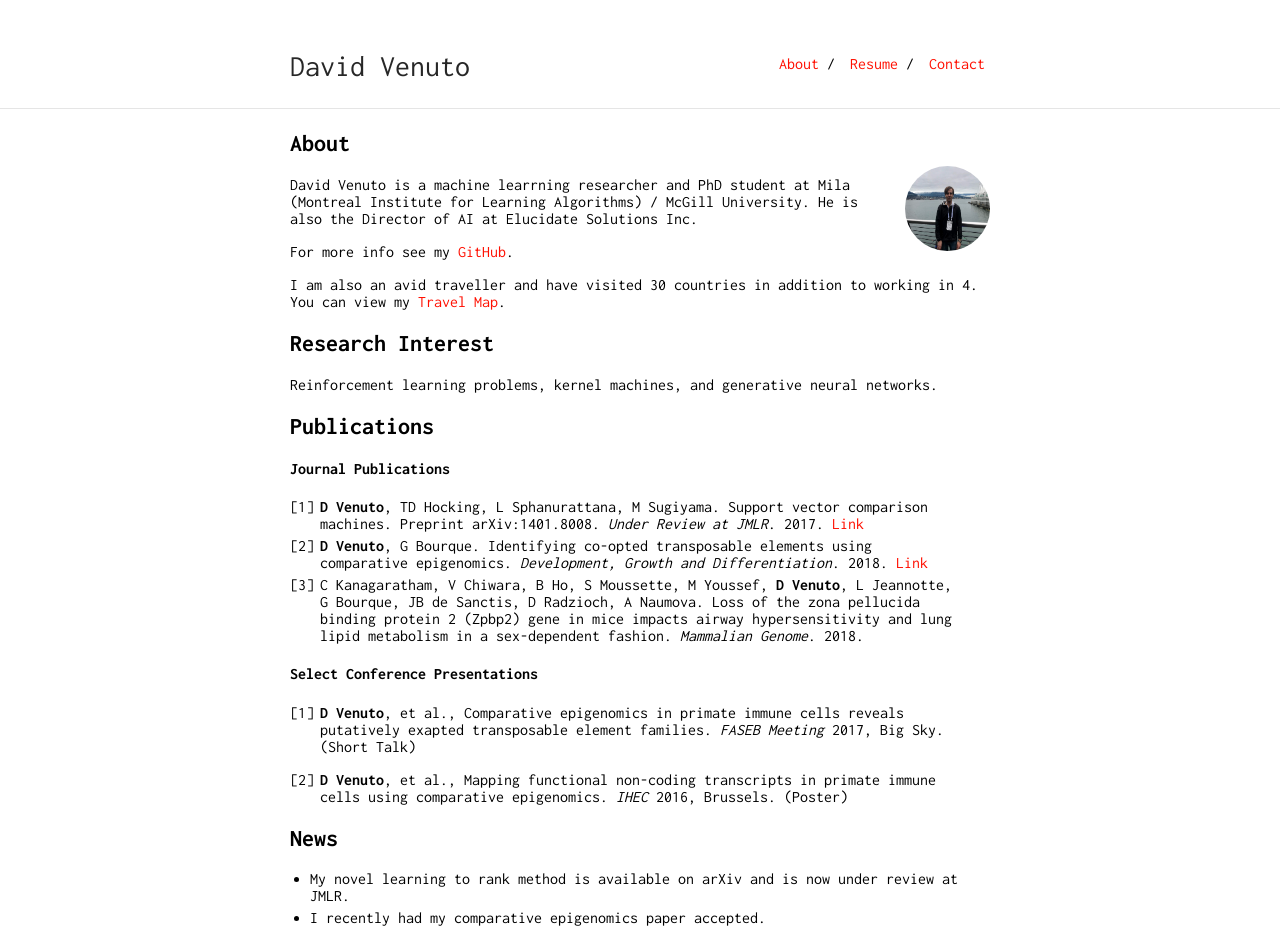
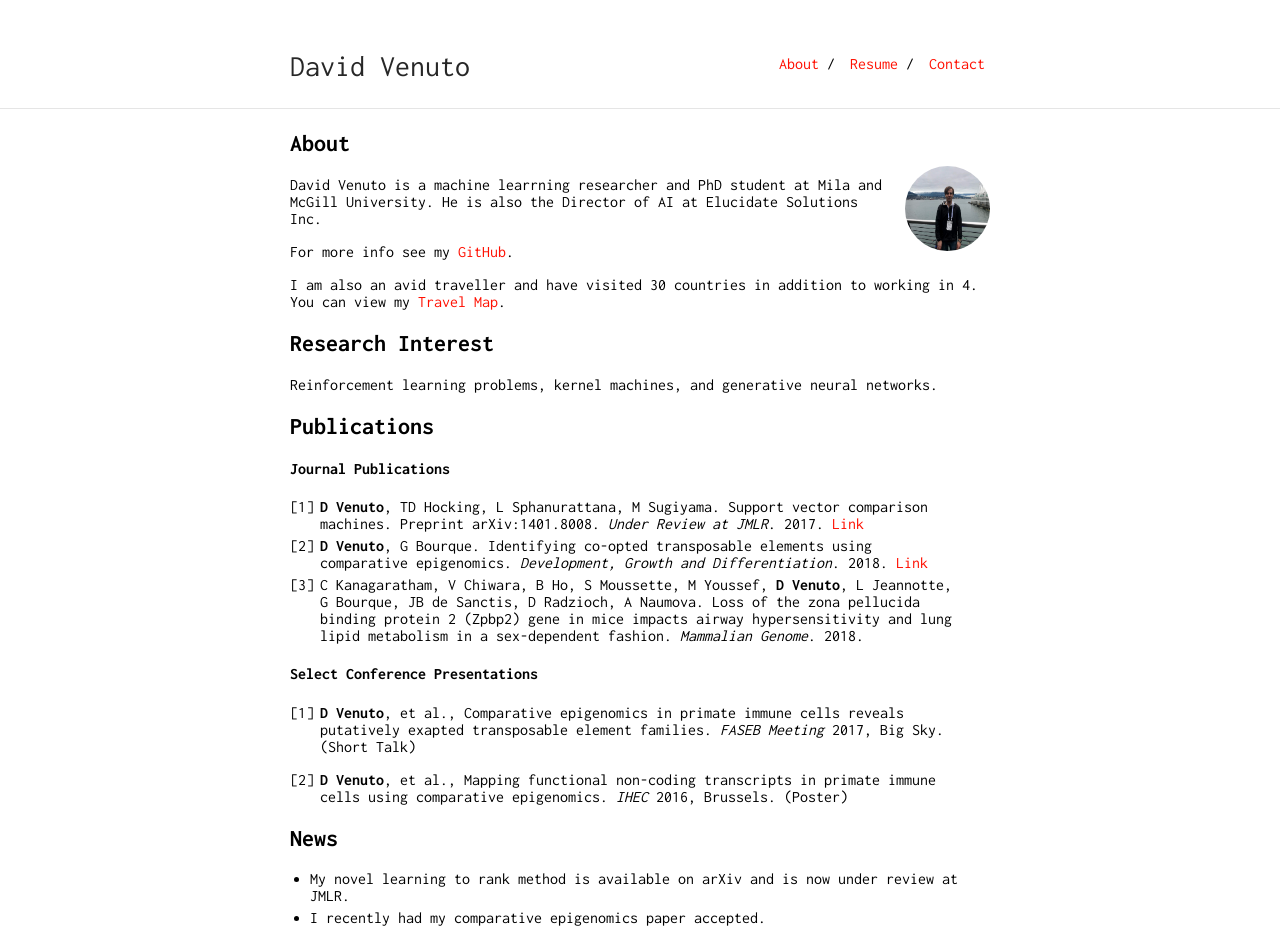
Before and after one commit to dvVenuto/dvvenuto.github.io, a Jekyll site: the page built from index.md, in a window 1280 px wide. Built offline with Jekyll 4.4.1, drawn with Linux system fonts in a browser that asks for light colours; our own code applies the rules of GitHub Pages for plain Markdown files.

Commit message:
Update index.md

```diff
--- a/index.md
+++ b/index.md
@@ -6,7 +6,7 @@ layout: default
 
 <img class="profile-picture" src="0.jpeg">
 
-David Venuto is a machine learrning researcher and PhD student at Mila (Montreal Institute for Learning Algorithms) / McGill University.  He is also the Director of AI at Elucidate Solutions Inc.
+David Venuto is a machine learrning researcher and PhD student at Mila and McGill University.  He is also the Director of AI at Elucidate Solutions Inc.
 
 For more info see my [GitHub](https://github.com/dvVenuto).
 
```
